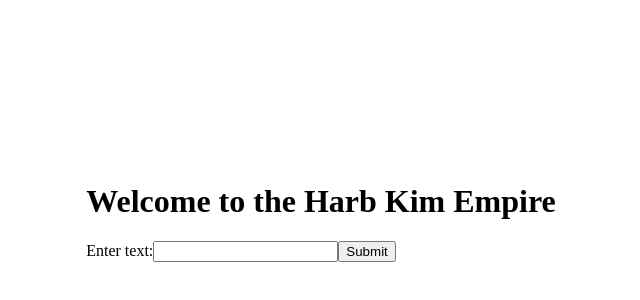
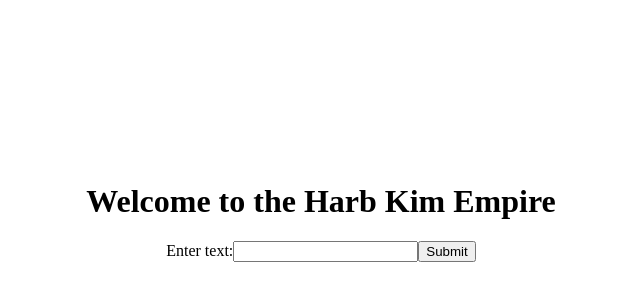
Before and after one commit to okayyjen/Groova, a React (Create React App) app in the folder react/: page /home in a window 1280 px wide. Shown: the part 96-396 px from the top of the page, without its empty margins (319-959 px from the left). Built offline with nearby package versions, Linux system fonts and the light colour scheme; no server answers.

Commit message:
centering components in form

```diff
--- a/react/src/components/Home.js
+++ b/react/src/components/Home.js
@@ -23,7 +23,7 @@ function Home() {
           <h1>Welcome to the Harb Kim Empire {displayName}</h1>
         </header>
         <main>
-          <form method="POST" action="/getinput">
+          <form className="center-content" method="POST" action="/getinput">
             <label htmlFor="user_input">Enter text:</label>
             <input
               type="text"
```
